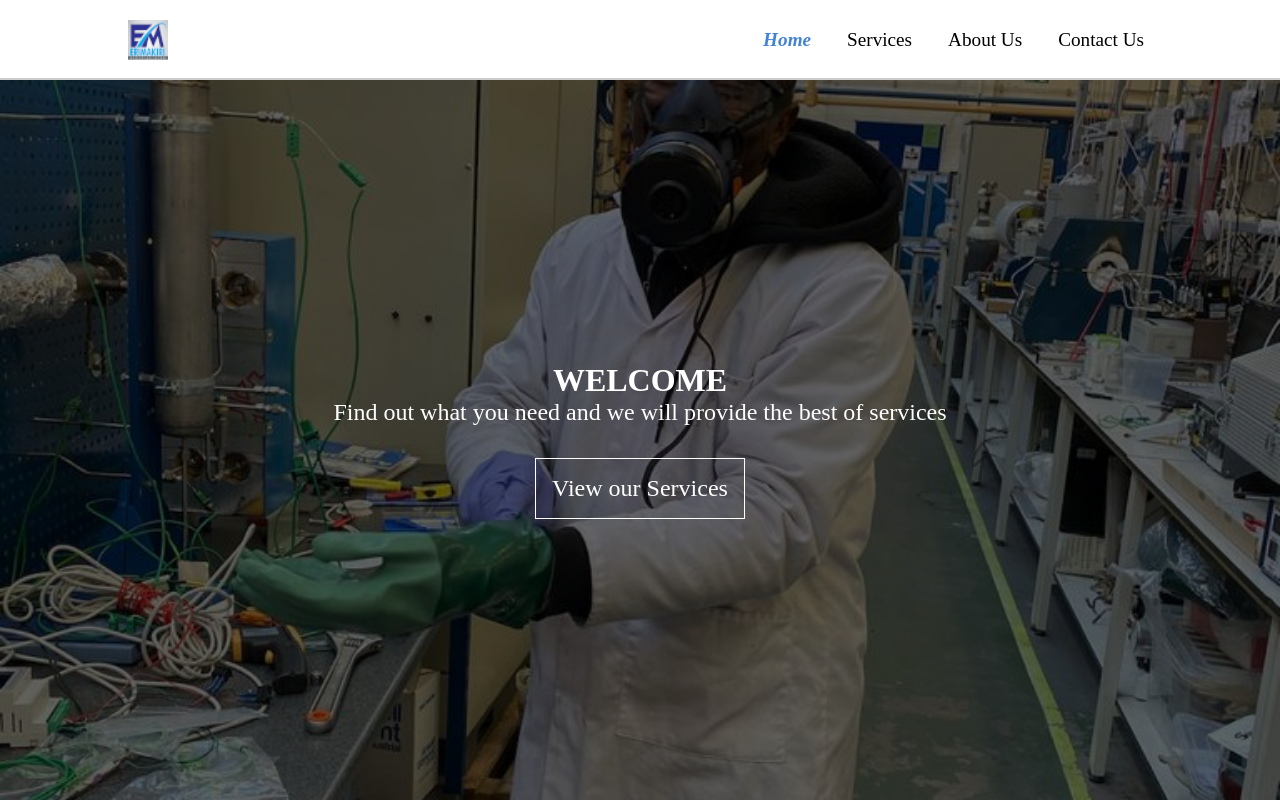
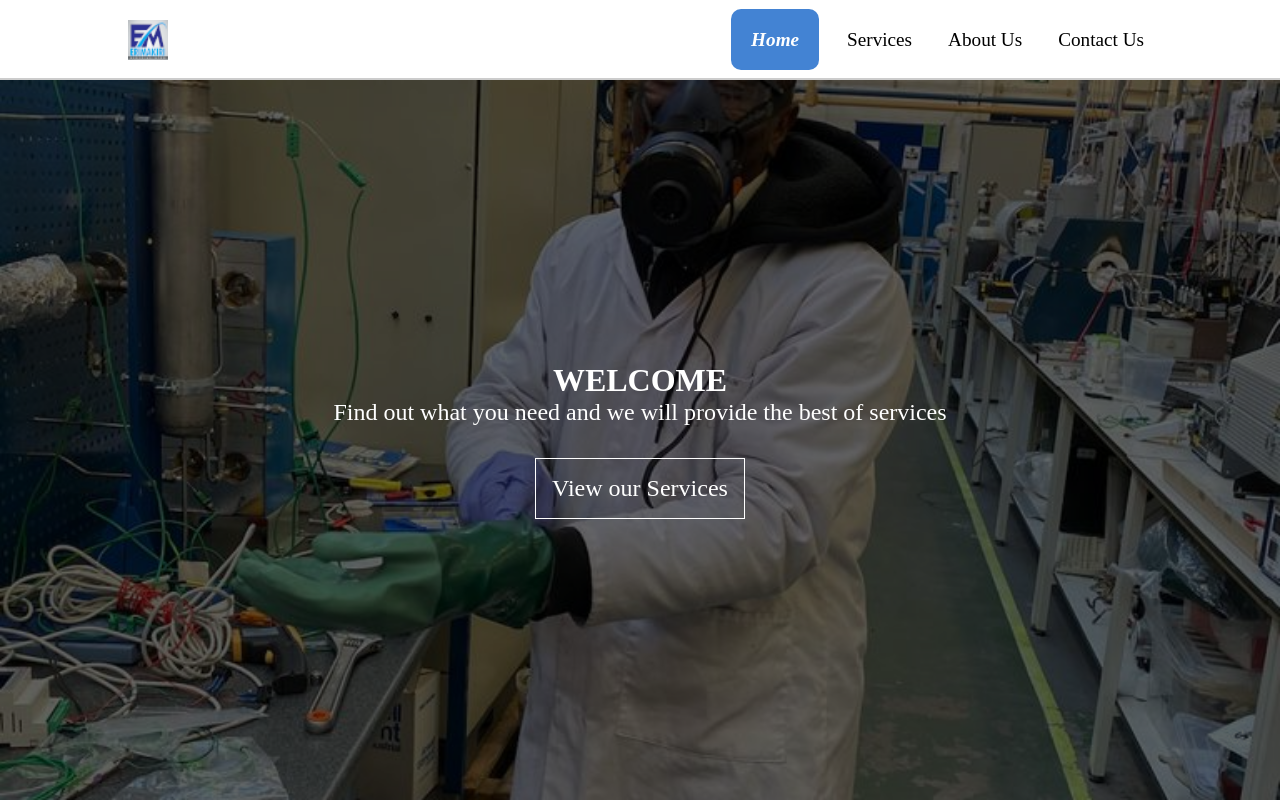
Before and after one commit to tombra4ril-web-projects/Erimakiri-Nigeria-Limited, a React (Create React App) app: page / in a window 1280 px wide. Shown: the top 802 px of the page. Built offline with nearby package versions, Linux system fonts and the light colour scheme.

Commit message:
Changed active link . 1

```diff
--- a/src/components/NavBar/NavBar.css
+++ b/src/components/NavBar/NavBar.css
@@ -84,9 +84,12 @@ li.link a:hover{
   color: rgba(20, 100, 200, 0.8);
 }
 li.link a.active{
-  color: rgba(20, 100, 200, 0.8);
+  background-color: rgba(20, 100, 200, 0.8);
   font-weight: bolder;
   font-style: italic;
+  padding: 20px;
+  color: white;
+  border-radius: 10px;
 }
 @media only screen and (max-width: 800px){
   #menu-button{
@@ -149,6 +152,13 @@ li.link a.active{
     color: white;
     transition: all 0.5s ease-in-out;
   }
+  li.link a.active{
+    background-color: rgba(20, 100, 250, 0.8);
+    color: white;
+    border-top:solid 2px rgba(20, 100, 200, 0.5);
+    font-weight: bolder;
+    font-style: italic;
+  }
   .side-bar li.link{
     margin-bottom: 20px;
     margin-top: 20px;
```
Also changed, not shown: public/images/profile_5.jpeg.
